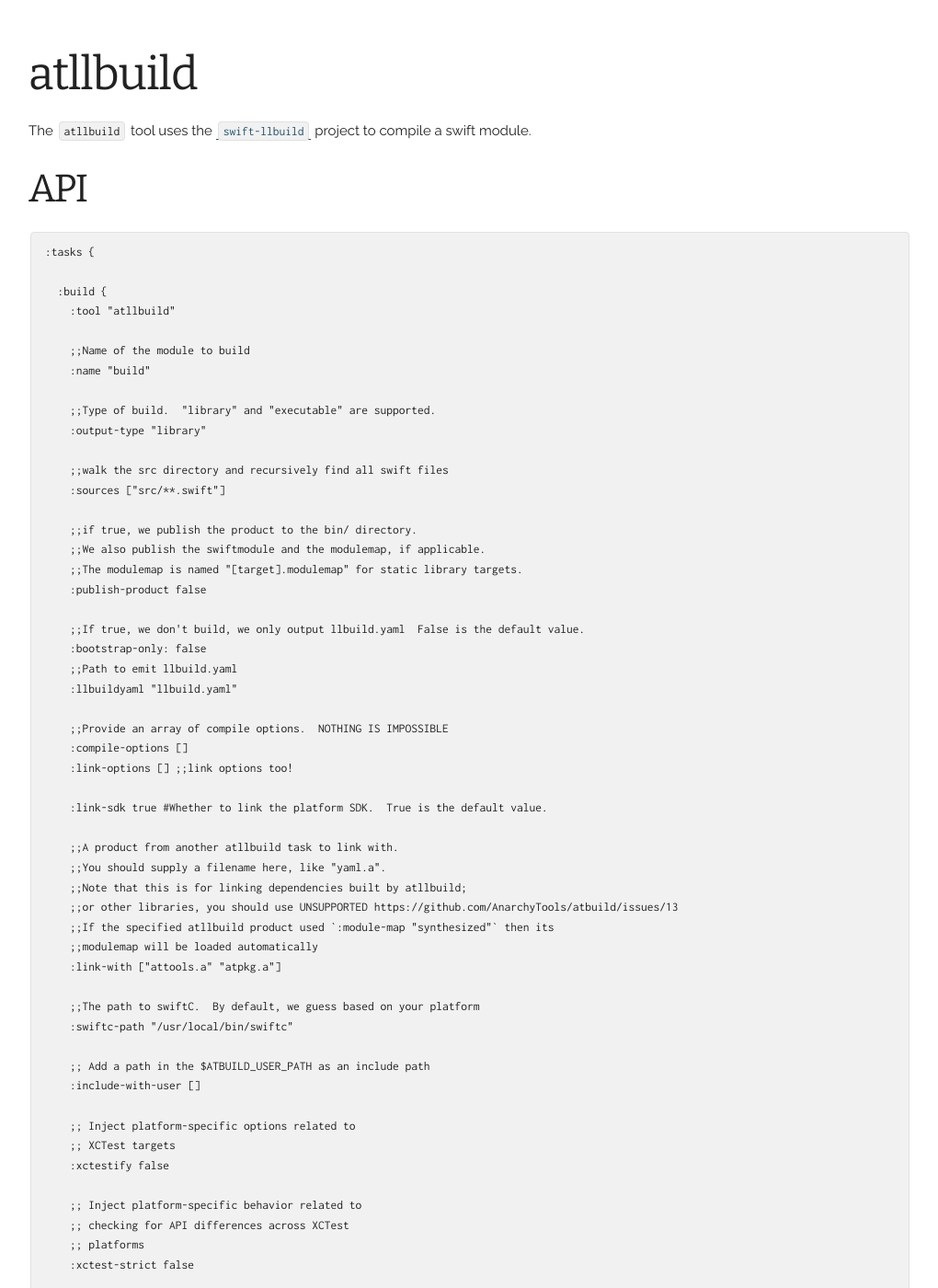
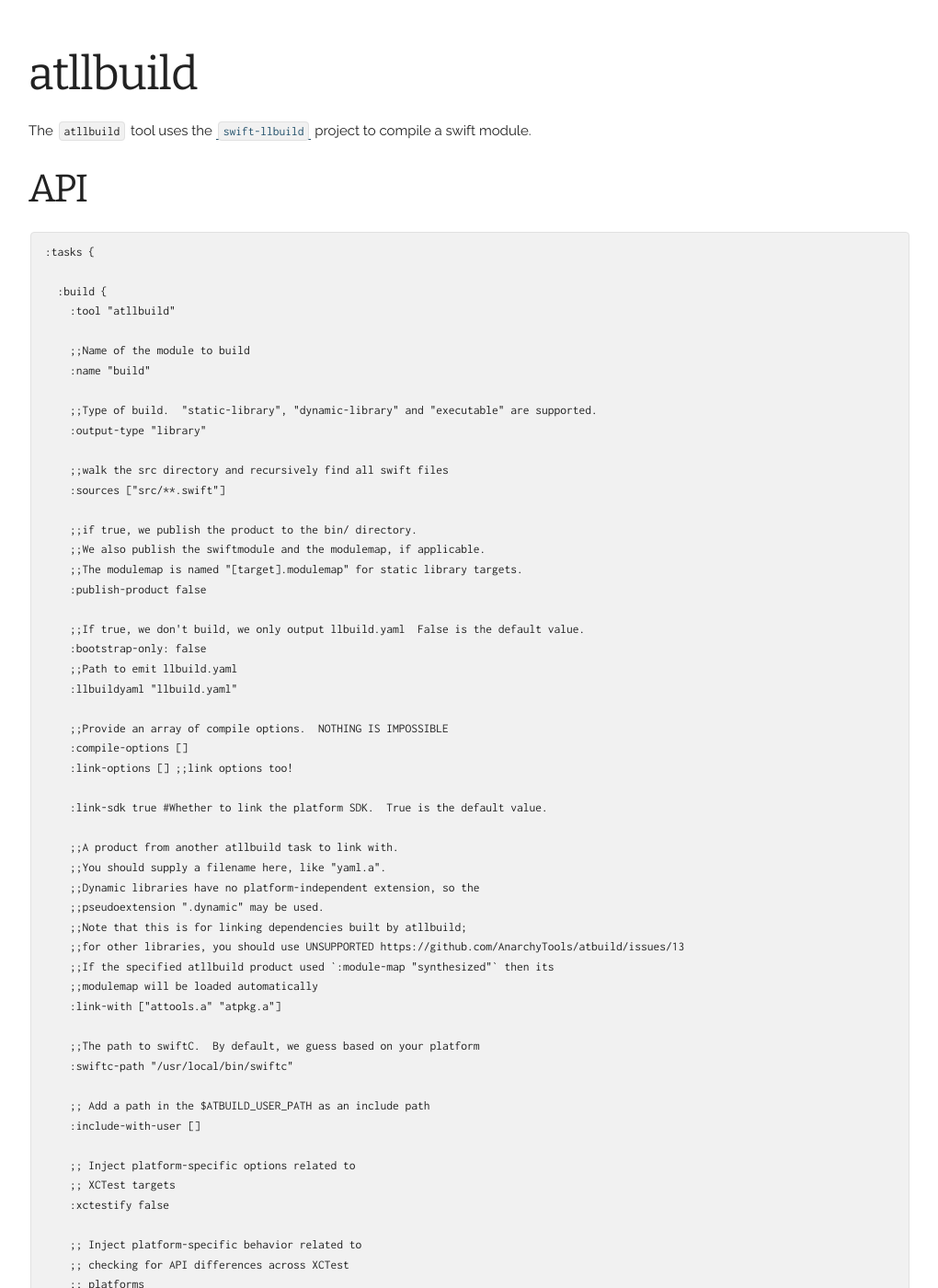
Before and after one commit to AnarchyTools/anarchytools.github.io, a Jekyll site: the page built from docs/atllbuild.md, in a window 1280 px wide and 1400 px high. Shown: the whole window at 92% size, without its empty margins (129-1149 px from the left). Built offline with Jekyll 4.4.1, drawn with Linux system fonts in a browser that asks for light colours.

Commit message:
Document dynamic libraries

```diff
--- a/docs/atllbuild.md
+++ b/docs/atllbuild.md
@@ -18,7 +18,7 @@
     ;;Name of the module to build
     :name "build"
 
-    ;;Type of build.  "library" and "executable" are supported.
+    ;;Type of build.  "static-library", "dynamic-library" and "executable" are supported.
     :output-type "library"
 
     ;;walk the src directory and recursively find all swift files
@@ -42,8 +42,10 @@
 
     ;;A product from another atllbuild task to link with.
     ;;You should supply a filename here, like "yaml.a".
+    ;;Dynamic libraries have no platform-independent extension, so the
+    ;;pseudoextension ".dynamic" may be used.
     ;;Note that this is for linking dependencies built by atllbuild;
-    ;;or other libraries, you should use UNSUPPORTED https://github.com/AnarchyTools/atbuild/issues/13
+    ;;for other libraries, you should use UNSUPPORTED https://github.com/AnarchyTools/atbuild/issues/13
     ;;If the specified atllbuild product used `:module-map "synthesized"` then its
     ;;modulemap will be loaded automatically
     :link-with ["attools.a" "atpkg.a"]
```
